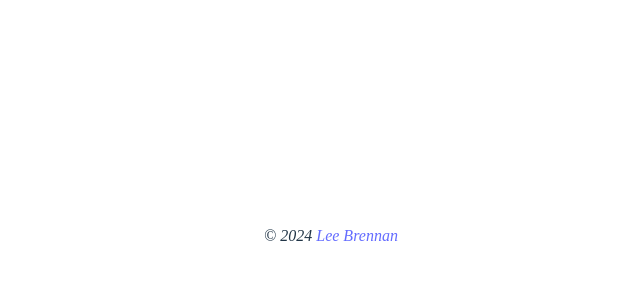
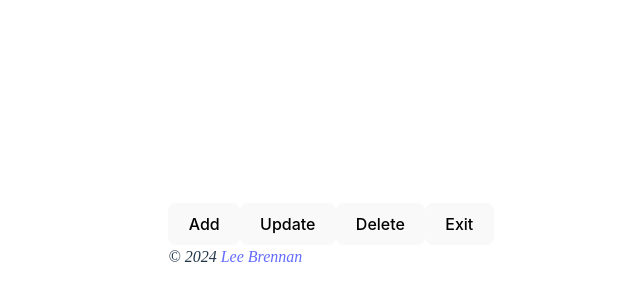
Before and after one commit to Leerlandais/react-early, a React (Vite) app: page / in a window 1280 px wide. Shown: the part 164-464 px from the top of the page, without its empty margins (309-949 px from the left). Built offline with nearby package versions, Linux system fonts and the light colour scheme.

Commit message:
added buttons using props to name them

```diff
--- a/src/App.jsx
+++ b/src/App.jsx
@@ -1,8 +1,13 @@
 import Footer from "./Footer.jsx";
+import Button from "./Button.jsx";
 
 function App() {
 return(
   <>
+      <Button btnName={"Add"} />
+      <Button btnName={"Update"} />
+      <Button btnName={"Delete"} />
+      <Button btnName={"Exit"} />
     <Footer />
   </>
 )
--- /dev/null
+++ b/src/Button.jsx
@@ -0,0 +1,7 @@
+function Button({btnName}) {
+    return(
+        <button>{btnName}</button>
+    );
+}
+
+export default Button;
```
